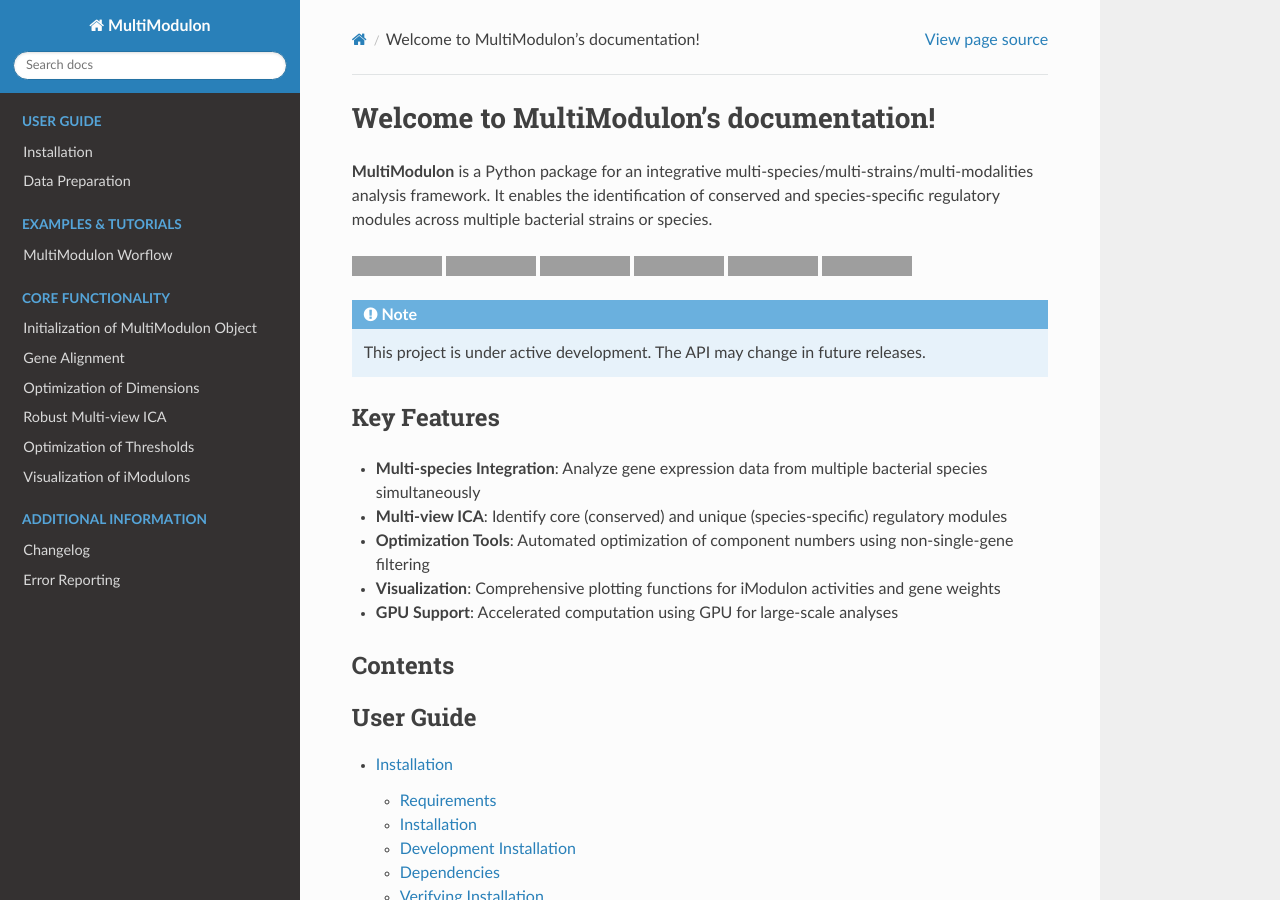
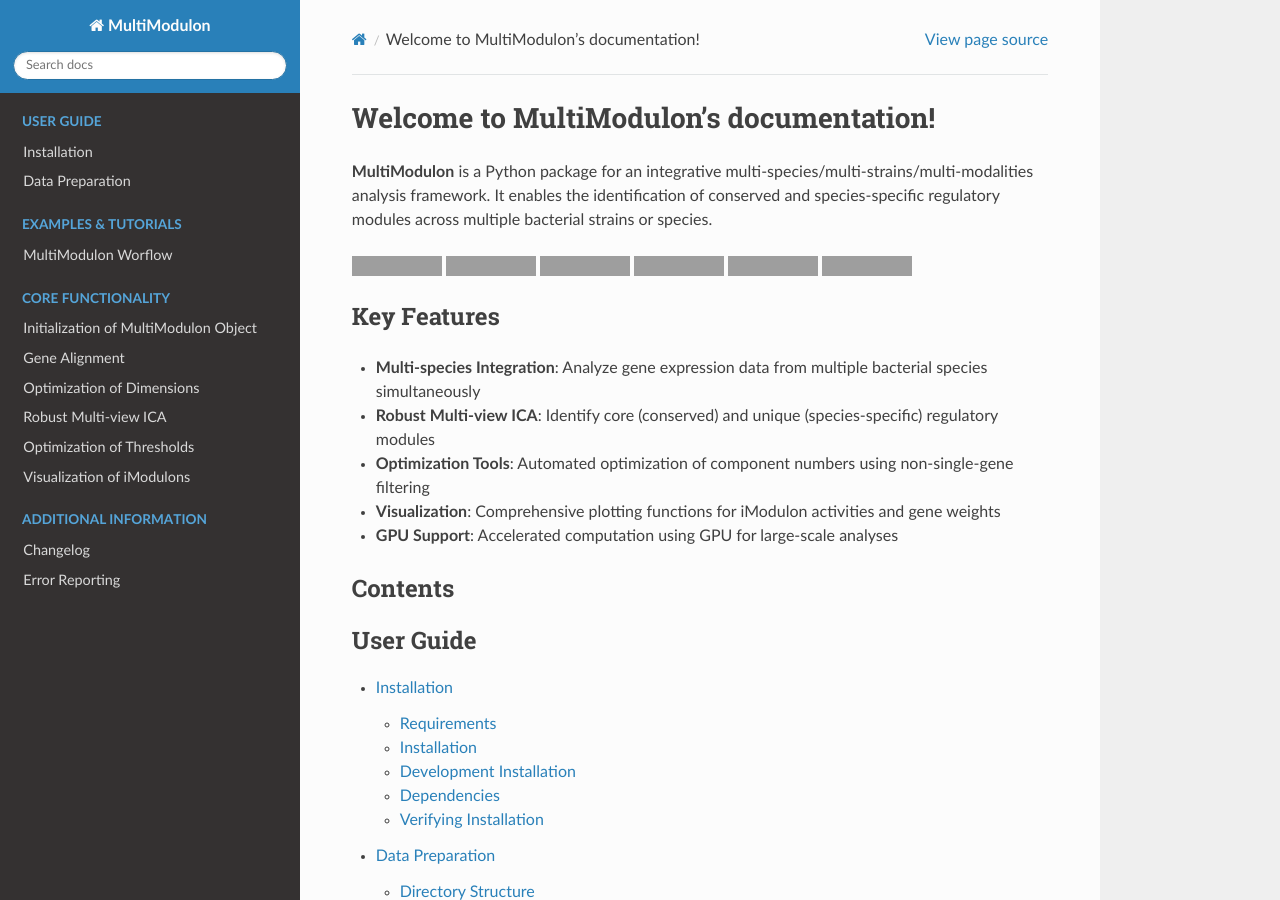
Before and after one commit to Gaoyuan-Li/multimodulon, a Sphinx documentation site: the page built from docs/index.rst, in a window 1280 px wide and 900 px high, cut to the strip 0-900 px from the top of the window. Built offline with Sphinx 7.4.7 and the Read the Docs theme 3.1.0, drawn with Linux system fonts in a browser that asks for light colours; pages that are not in the unit, such as notebooks, are missing from menus; some of the changed text lies outside the part shown; grey boxes are pictures that could not be loaded.

Commit message:
Update index.rst

```diff
--- a/docs/index.rst
+++ b/docs/index.rst
@@ -29,14 +29,11 @@
    :target: https://www.docker.com/
    :alt: Docker
 
-.. note::
-   This project is under active development. The API may change in future releases.
-
 Key Features
 ------------
 
 * **Multi-species Integration**: Analyze gene expression data from multiple bacterial species simultaneously
-* **Multi-view ICA**: Identify core (conserved) and unique (species-specific) regulatory modules
+* **Robust Multi-view ICA**: Identify core (conserved) and unique (species-specific) regulatory modules
 * **Optimization Tools**: Automated optimization of component numbers using non-single-gene filtering
 * **Visualization**: Comprehensive plotting functions for iModulon activities and gene weights
 * **GPU Support**: Accelerated computation using GPU for large-scale analyses
```
Also changed, not shown: other parts of docs/index.rst (+3 -0 lines).
